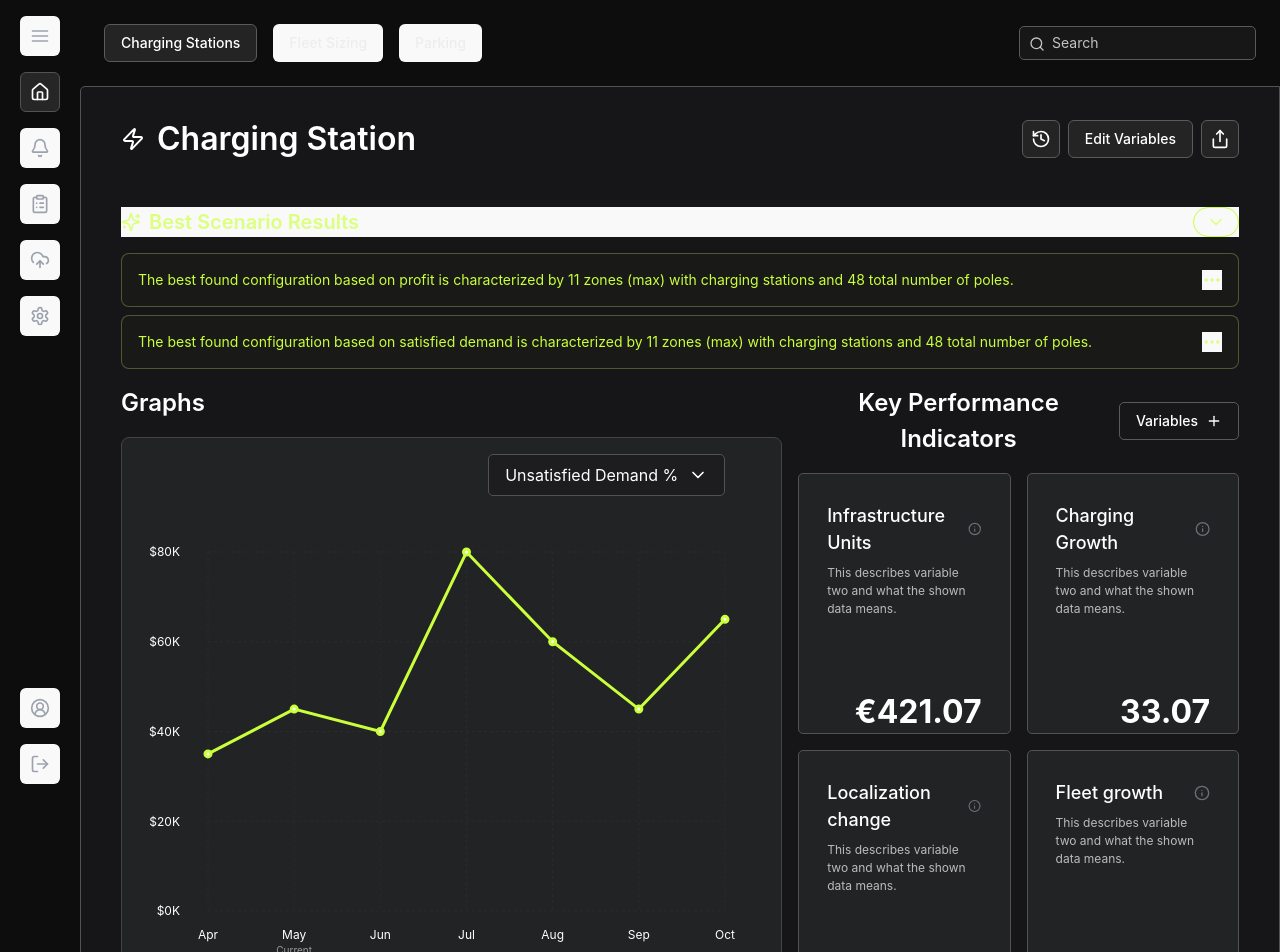
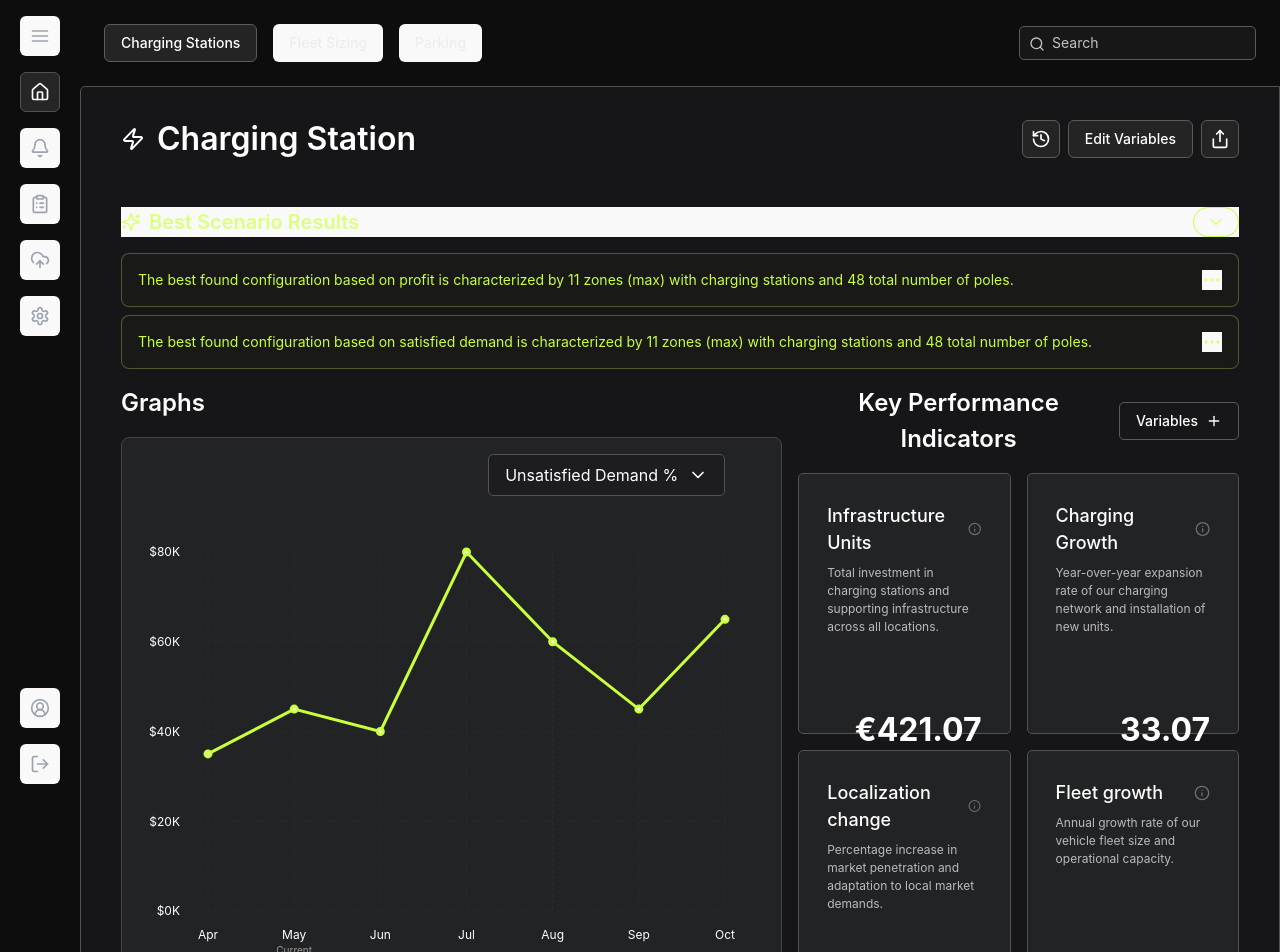
Before and after one commit to olegv101/answers-ai-th, a React (Vite) app in the folder projects/data-viz-platform/: page / in a window 1280 px wide. Shown: the top 952 px of the page. Built offline with nearby package versions, Linux system fonts and the light colour scheme; no server answers; sample sign-in values are in the browser's storage.

Commit message:
add changes to the text

```diff
--- a/projects/data-viz-platform/src/components/DashboardMetrics.tsx
+++ b/projects/data-viz-platform/src/components/DashboardMetrics.tsx
@@ -22,24 +22,24 @@ const kpiData: KPICardData[] = [
   {
     title: "Infrastructure Units",
     value: 421.07,
-    description: "This describes variable two and what the shown data means.",
+    description: "Total investment in charging stations and supporting infrastructure across all locations.",
     prefix: "€",
   },
   {
     title: "Charging Growth",
     value: 33.07,
-    description: "This describes variable two and what the shown data means.",
+    description: "Year-over-year expansion rate of our charging network and installation of new units.",
   },
   {
     title: "Localization change",
     value: 21.9,
-    description: "This describes variable two and what the shown data means.",
+    description: "Percentage increase in market penetration and adaptation to local market demands.",
     suffix: "%",
   },
   {
     title: "Fleet growth",
     value: 7.03,
-    description: "This describes variable two and what the shown data means.",
+    description: "Annual growth rate of our vehicle fleet size and operational capacity.",
     suffix: "%",
   },
 ];
```
